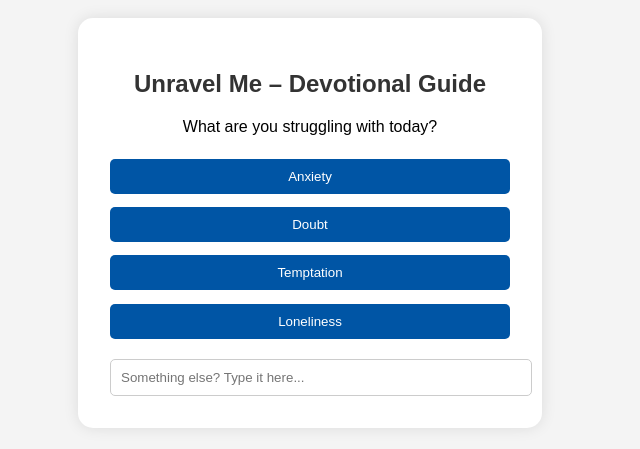
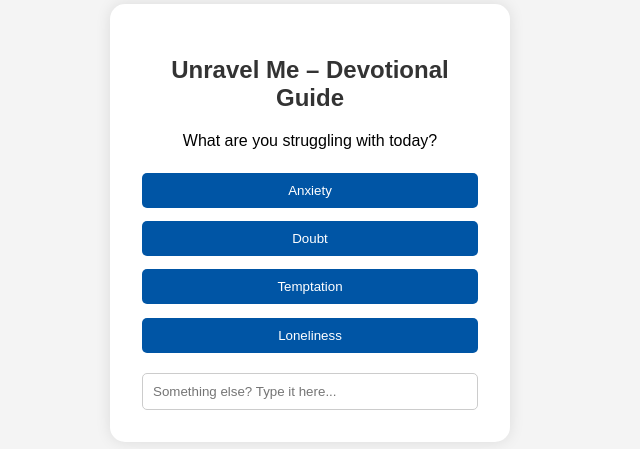
Before and after one commit to vumc-media/devotional-chatbot, a plain HTML site: page index.html in a window 1280 px wide. Shown: the part 177-626 px from the top of the page, without its empty margins (330-970 px from the left). Drawn offline with Linux system fonts and the light colour scheme.

Commit message:
Update index.html

```diff
--- a/index.html
+++ b/index.html
@@ -8,23 +8,28 @@
     html, body {
       margin: 0;
       padding: 0;
-      height: 100%;
       font-family: Arial, sans-serif;
       background: #f4f4f4;
+      height: 100%;
+      width: 100%;
       display: flex;
+      justify-content: center;
       align-items: center;
-      justify-content: center;
     }
+
     .chatbox {
       background: #ffffff;
       padding: 2em;
       border-radius: 15px;
       box-shadow: 0 0 15px rgba(0,0,0,0.1);
       text-align: center;
-      max-width: 90%;
-      width: 400px;
+      width: 100%;
+      max-width: 400px;
+      box-sizing: border-box;
     }
+
     h2 { color: #333; }
+
     .button {
       margin: 0.5em 0;
       padding: 10px 20px;
@@ -35,7 +40,9 @@
       cursor: pointer;
       width: 100%;
     }
+
     .button:hover { background: #003f7d; }
+
     .result {
       margin-top: 1.5em;
       padding: 1em;
@@ -44,6 +51,7 @@
       text-align: left;
       border-radius: 8px;
     }
+
     .share-button {
       margin-top: 10px;
       padding: 8px 15px;
@@ -53,15 +61,16 @@
       border-radius: 5px;
       cursor: pointer;
     }
-    .share-button:hover {
-      background: #388e3c;
-    }
+
+    .share-button:hover { background: #388e3c; }
+
     input[type="text"] {
       padding: 10px;
       width: 100%;
       margin-top: 1em;
       border-radius: 5px;
       border: 1px solid #ccc;
+      box-sizing: border-box;
     }
   </style>
 </head>
```
